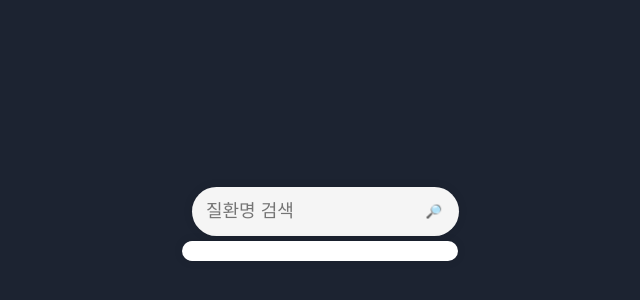
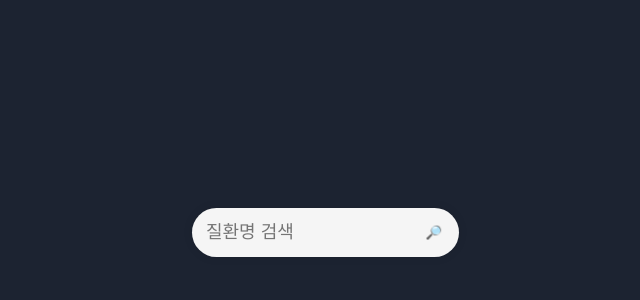
Before and after one commit to scs0209/pre-onboarding-11th-4-16, a React (Create React App) app: page / in a window 1280 px wide. Shown: the part 168-468 px from the top of the page, without its empty margins (320-960 px from the left). Built offline with nearby package versions, Linux system fonts and the light colour scheme.

Commit message:
fix: 검색하다가 중간에 검색어 지우면 아래 추천검색어 창이 떠있는 버그 수정

```diff
--- a/src/App.tsx
+++ b/src/App.tsx
@@ -1,7 +1,7 @@
 import React from 'react';
 import { Route, Routes } from 'react-router-dom';
 
-import SearchBar from '@/components/SearchBar/SearchBar';
+import SearchBar from '@/pages/SearchBar';
 
 import { DataProvider } from './context/DataContext';
 
--- a/src/components/SearchBar/SearchBar.tsx
+++ b/src/pages/SearchBar.tsx
@@ -4,9 +4,9 @@ import { useDataContext } from '@/context/DataContext';
 import { useKeyNavigation } from '@/hooks/useKeyNavigation';
 import { Container, SearchButton, SearchForm, SearchInput } from '@/styles/SearchBar';
 
-import SuggestionList from './SuggestinoList';
+import SuggestionList from '../components/SearchBar/SuggestinoList';
 
-const SearchBar = () => {
+const SearchBarPage = () => {
   const { suggestions, query, setQuery } = useDataContext();
 
   const { selectedIndex, keyDownHandler } = useKeyNavigation(suggestions, query, setQuery);
@@ -32,9 +32,11 @@ const SearchBar = () => {
         />
         <SearchButton>🔎</SearchButton>
       </SearchForm>
-      <SuggestionList suggestions={suggestions} selectedIndex={selectedIndex} />
+      {query.trim() !== '' && (
+        <SuggestionList suggestions={suggestions} selectedIndex={selectedIndex} />
+      )}
     </Container>
   );
 };
 
-export default SearchBar;
+export default SearchBarPage;
```
